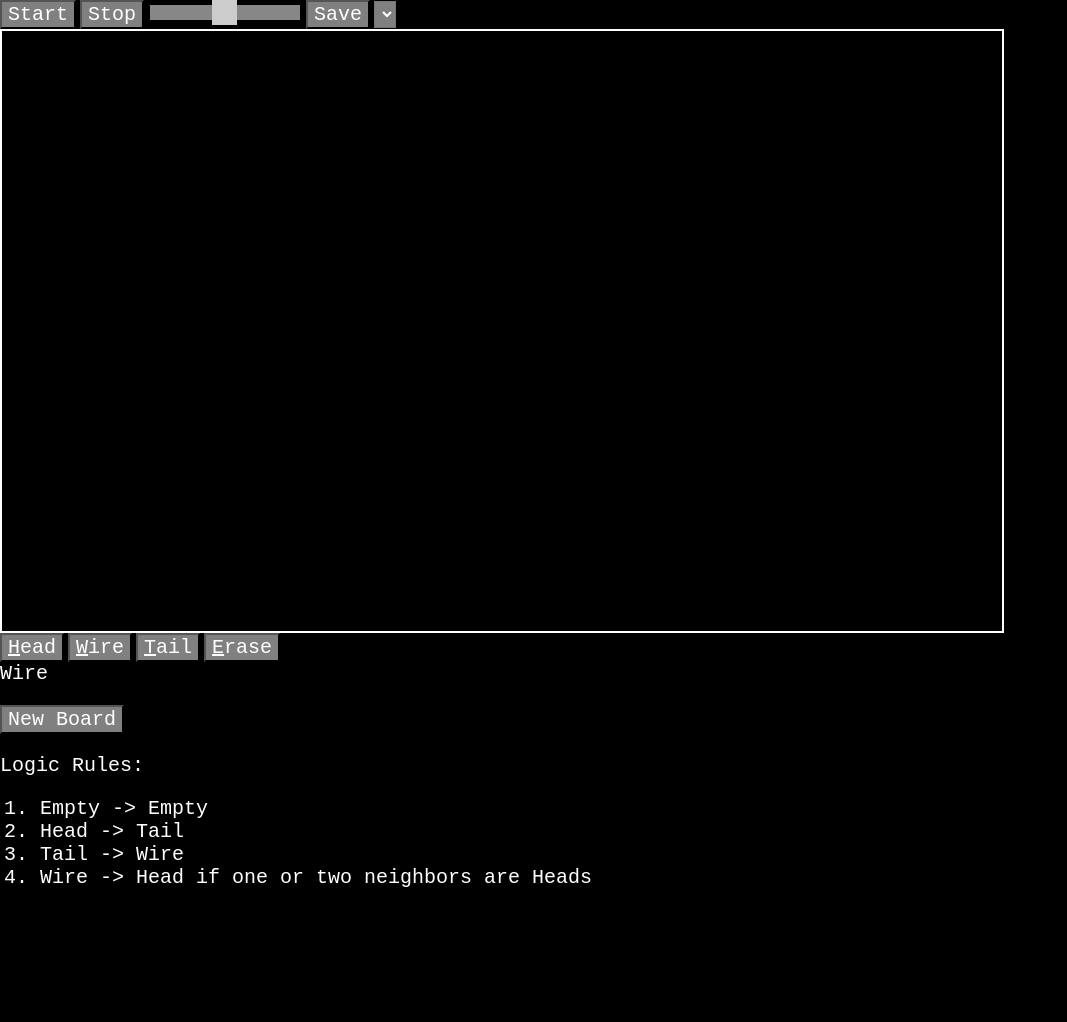
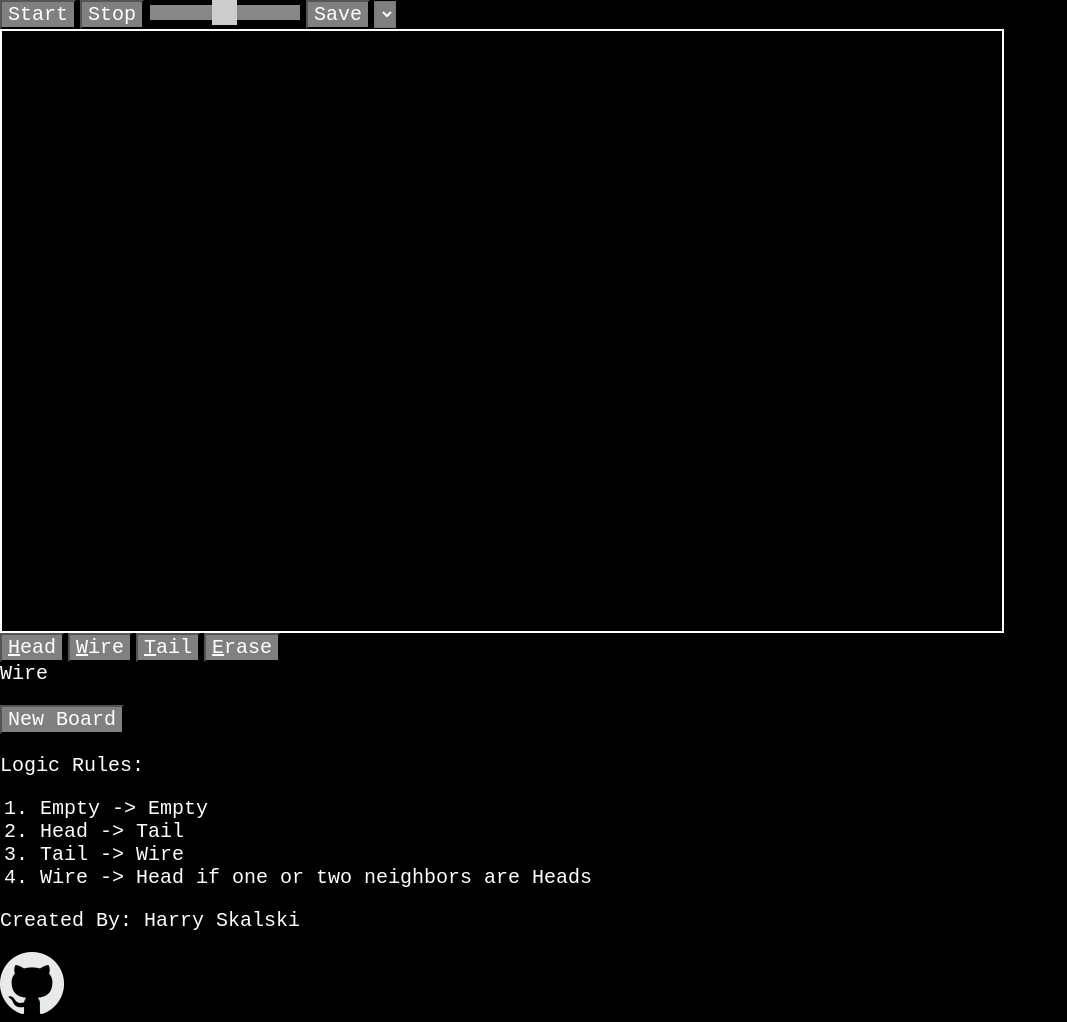
Before and after one commit to HSkalski/MultiuserWireWorld, a website: page index.html in a window 1280 px wide. Shown: the whole page, without its empty margins (0-1067 px from the left). Before the commit the page ends 909 px from the top, so only its background shows below. Drawn offline with nearby package versions, Linux system fonts and the light colour scheme; no server answers.

Commit message:
github link on webpage

```diff
--- a/index.html
+++ b/index.html
@@ -108,5 +108,10 @@
     </div>
     <script src="/assets/client.js"></script>
 </body>
-
+<footer class=text>
+    <p>Created By: Harry Skalski</p>
+    <a href="https://github.com/HSkalski/MultiuserWireWorld">
+        <img src="assets/GitHub-Mark-64px.png"></img>
+    </a>
+  </footer>
 </html>
```
Also changed, not shown: assets/GitHub-Mark-64px.png (added).
